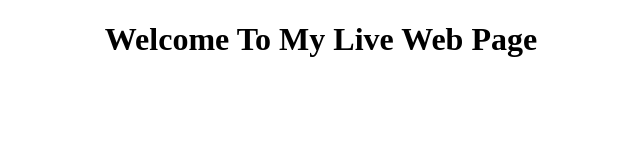
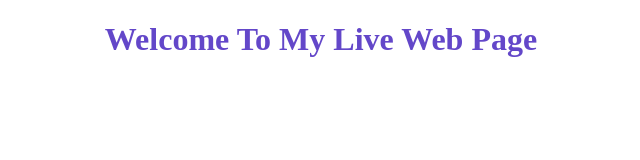
Before and after one commit to Pulkit519/Full_Stack, a plain HTML site: page index.html in a window 1280 px wide. Shown: the whole page, without its empty margins (319-959 px from the left). Drawn offline with Linux system fonts and the light colour scheme.

Commit message:
added color to heading

```diff
--- a/index.html
+++ b/index.html
@@ -7,8 +7,6 @@
 </head>
 
 <body>
-    <h1 align="center"{
-        color:red;
-    }>Welcome To My Live Web Page</h1>
+    <h1 style="color: rgb(99, 71, 201);" align="center">Welcome To My Live Web Page</h1>
 </body>
 </html>
```
